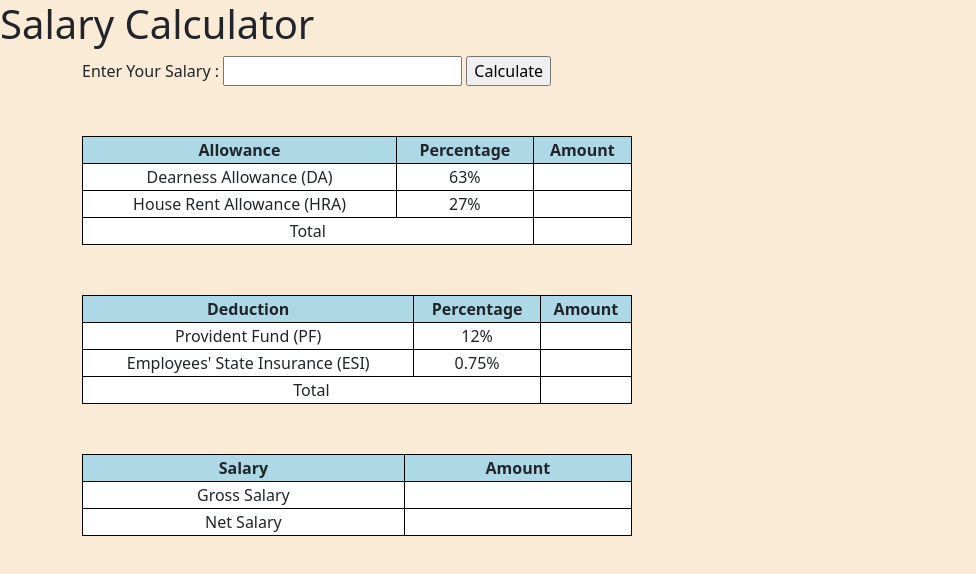
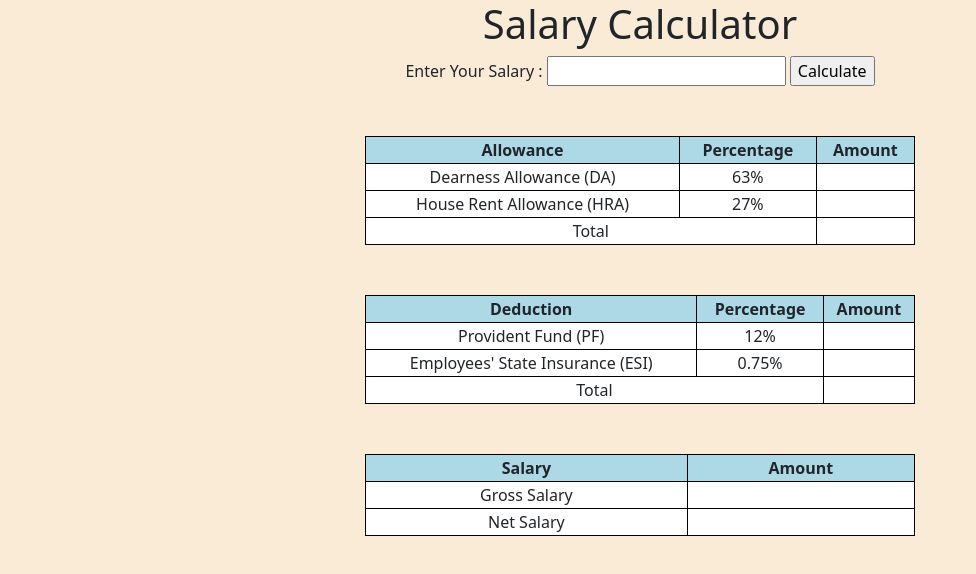
Before and after one commit to Mohamedibrahim-2002/FullStackPHP, a plain HTML site: page Pratice/salaryCalculator/index.html in a window 1280 px wide. Shown: the whole page, without its empty margins (0-976 px from the left). Drawn offline with nearby package versions, Linux system fonts and the light colour scheme.

Commit message:
feat: add ebCalculator styles and salaryCalculator markup

```diff
--- a/Pratice/ebCalculator/style.css
+++ b/Pratice/ebCalculator/style.css
@@ -3,6 +3,7 @@ body {
   height: 100vh;
   display: flex;
   justify-content: center;
+  text-align: center;
   /* align-items: center; */
 }
 form {
@@ -16,3 +17,10 @@ form {
   border-radius: 5px;
   margin-left: 20px;
 }
+.container {
+  text-align: center;
+  margin-top: 50px;
+}
+div h1 {
+  margin-top: 50px;
+}
--- a/Pratice/salaryCalculator/index.html
+++ b/Pratice/salaryCalculator/index.html
@@ -19,8 +19,9 @@
     <script src="./script.js"></script>
   </head>
   <body>
-    <h1 class="heading">Salary Calculator</h1>
-    <div class="container">
+    <center>
+    <div>
+      <h1>Salary Calculator</h1>
       <form action="">
         <label for="salary : ">
           Enter Your Salary : <input type="text" id="Salary" />
@@ -87,5 +88,6 @@
       <!-- <h4 id="disNetpay"></h4>
       <h4 id="disNetpay"></h4> -->
     </div>
+    </center>
   </body>
 </hml>
```
